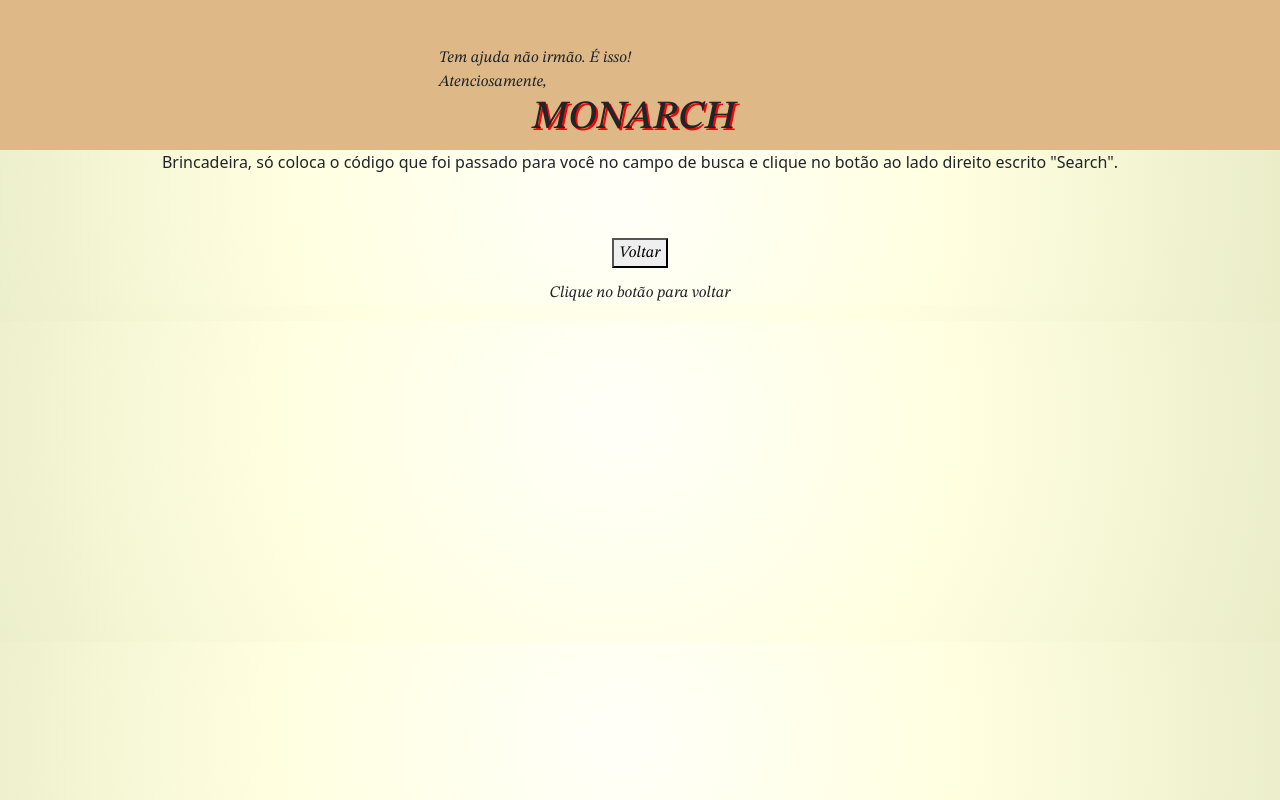
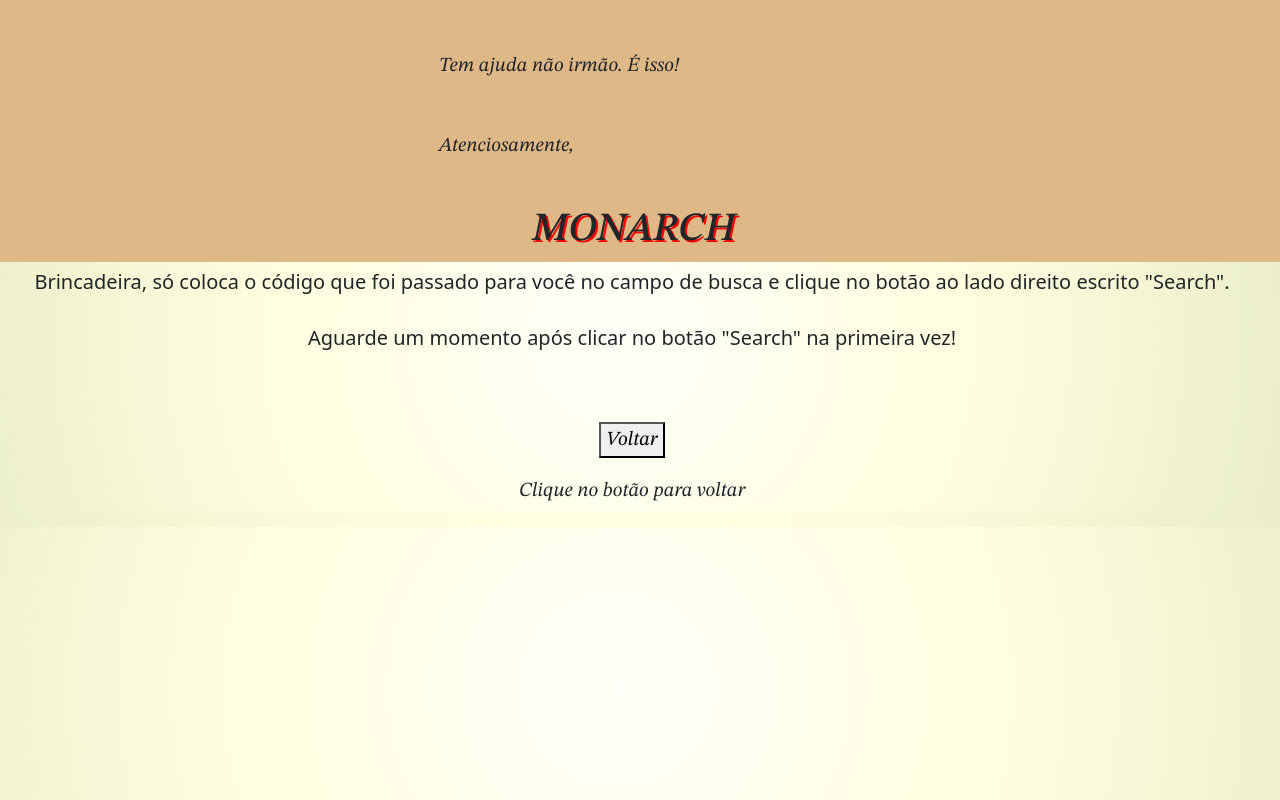
Before and after one commit to MaxNikollasSilvaSouza/Monarch_Front, an Angular app: page /ajuda in a window 1280 px wide. Built offline with nearby package versions, Linux system fonts and the light colour scheme.

Commit message:
[Max - Versao 1.1]

```diff
--- a/src/app/ajuda/ajuda.component.html
+++ b/src/app/ajuda/ajuda.component.html
@@ -9,9 +9,9 @@
 
         </div>
         <div class="col" style="margin-top: 3%;">
-            Tem ajuda não irmão. É isso!
+           <p class="navbar-brand">Tem ajuda não irmão. É isso!</p>
             <br>
-            Atenciosamente,
+            <p class="navbar-brand"> Atenciosamente,</p>
             <br>
             <h1 class="sombra">MONARCH</h1>
         </div>
@@ -21,11 +21,12 @@
     </div>
 </div>
 <body  class="corpo" style="text-align: center;">
-    <p>Brincadeira, só coloca o código que foi passado para você no campo de busca e clique no botão ao lado direito escrito "Search".</p>
+    <p class="navbar-brand">Brincadeira, só coloca o código que foi passado para você no campo de busca e clique no botão ao lado direito escrito "Search".</p>
+    <p class="navbar-brand">Aguarde um momento após clicar no botão "Search" na primeira vez!</p>
     <div class="div_voltar">
-    <a href="/"><button >Voltar</button></a>
+    <a  class="navbar-brand" href="/"><button >Voltar</button></a>
     <div style="margin-top: 1%">
-    <p>Clique no botão para voltar</p>
+    <p class="navbar-brand">Clique no botão para voltar</p>
     </div>
     </div>
 
--- a/src/app/section/section.component.css
+++ b/src/app/section/section.component.css
@@ -20,7 +20,10 @@
   float: center;
     margin-right: 5%;
 }
-
+.ml_cabecalho
+{
+  margin-left: 3%;
+}
 .cabecalho
 {
   background-image: radial-gradient(circle at 50% 50%, #deb887 0, #deb887 50%, #deb887 100%);
--- a/src/app/section/section.component.html
+++ b/src/app/section/section.component.html
@@ -11,8 +11,10 @@
     <div class="ml">
       <fieldset class="borda_centro">
         <h1>MONARCH</h1>
+
       </fieldset>
     </div>
+
 
 
 
@@ -20,20 +22,23 @@
 
     </div>
 
-    <a class="navbar-brand" href="/ajuda">Ajuda</a>
-    <button class="navbar-toggler" type="button" data-bs-toggle="collapse" data-bs-target="#navbarSupportedContent"
-      aria-controls="navbarSupportedContent" aria-expanded="false" aria-label="Toggle navigation">
-      <span class="navbar-toggler-icon"></span>
-    </button>
-    <div class="ficar_direita">
+
+    <a class="navbar-brand ml_cabecalho" href="/ajuda">Ajuda</a> <a class="navbar-brand ml_cabecalho"> (Aguarde um pouco ao clicar no botão)</a>
+
+
+    <div class="ficar_direita ml_cabecalho">
       <form class="d-flex" [formGroup]="formulario" (ngSubmit)="onSubmit(); ">
         <input class="form-control me-2" placeholder="Search" aria-label="Search" type="text" id="inserir_codigo"
           name="inserir_codigo" formControlName="codigo" placeholder="Insira o codigo aqui">
+
         <button class="btn btn-outline-success" type="submit">Search</button>
+
       </form>
     </div>
 
+
   </div>
+
 
 </nav>
 
```
